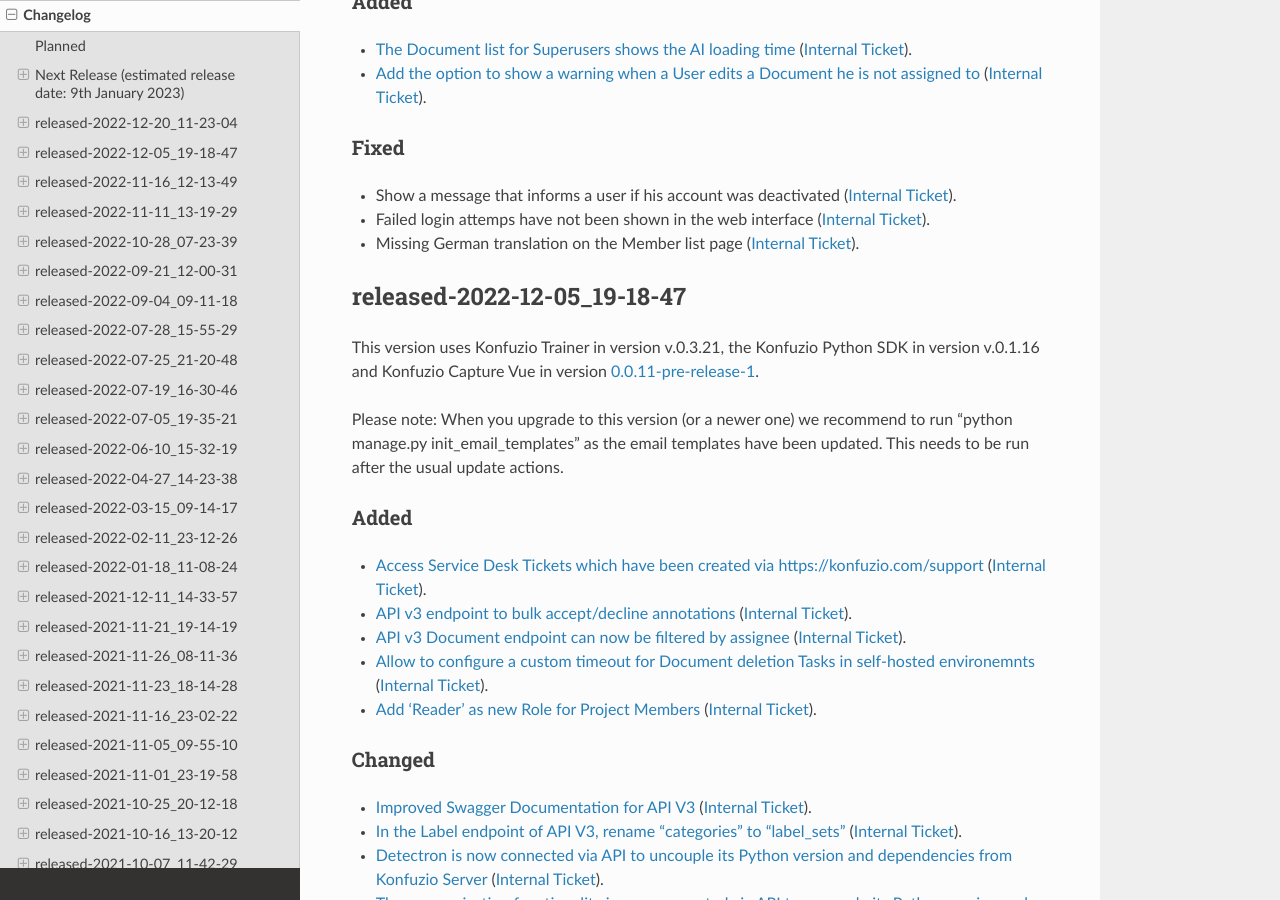
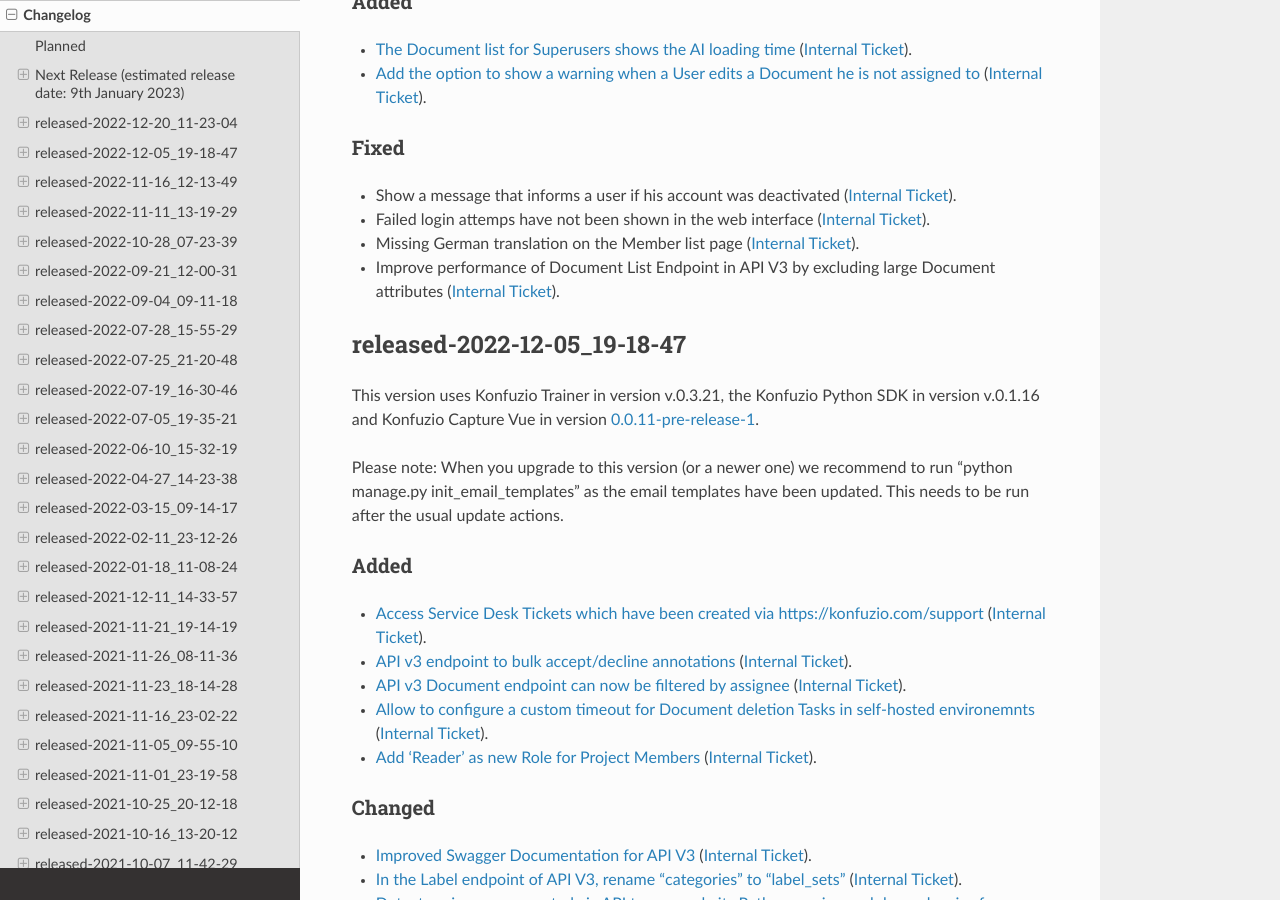
Before and after one commit to konfuzio-ai/konfuzio-sdk, a Sphinx documentation site: the page built from docs/web/changelog_app.md, in a window 1280 px wide and 900 px high, scrolled down 1278 px. Built offline with Sphinx 7.4.7 and the Read the Docs theme 2.0.0, drawn with Linux system fonts in a browser that asks for light colours; pages that are not in the unit, such as notebooks, are missing from menus.

Commit message:
Update changelog_app.md

```diff
--- a/docs/web/changelog_app.md
+++ b/docs/web/changelog_app.md
@@ -55,6 +55,7 @@
 - Show a message that informs a user if his account was deactivated ([Internal Ticket](https://git.konfuzio.com/konfuzio/objectives/-/issues/10119)).
 - Failed login attemps have not been shown in the web interface ([Internal Ticket](https://git.konfuzio.com/konfuzio/objectives/-/issues/9992)).
 - Missing German translation on the Member list page ([Internal Ticket](https://git.konfuzio.com/konfuzio/objectives/-/issues/10306)).
+- Improve performance of Document List Endpoint in API V3 by excluding large Document attributes ([Internal Ticket](https://git.konfuzio.com/konfuzio/objectives/-/issues/10248)).
 
 ## released-2022-12-05_19-18-47
 
```
